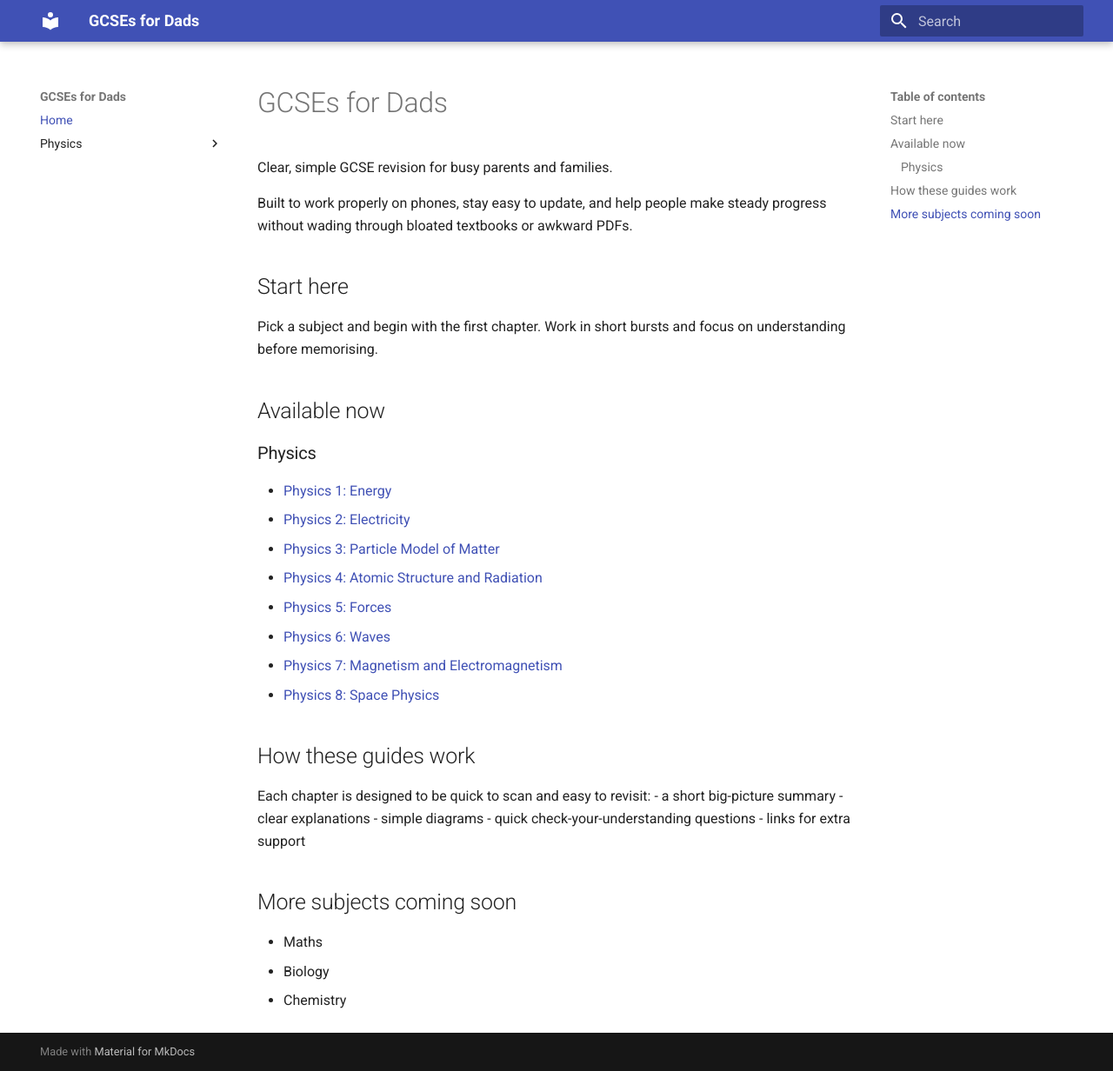
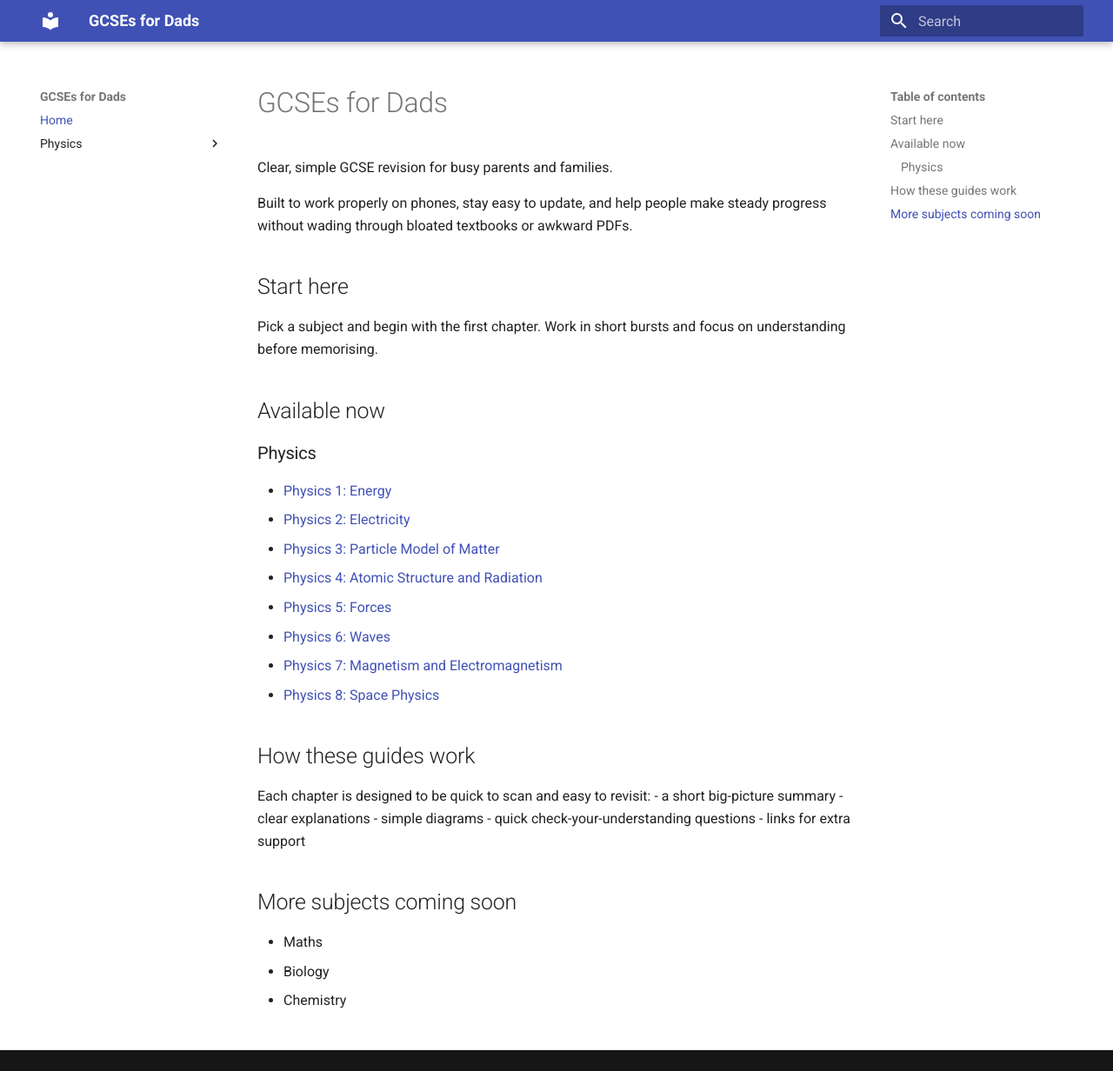
Before and after one commit to stuartharesnape/gcses-for-dads, an MkDocs documentation site: the page built from content/index.md, in a window 1280 px wide and 1232 px high. Shown: the whole window at 87% size. Built offline with MkDocs 1.6.1 and Material for MkDocs 9.7.7, drawn with Linux system fonts in a browser that asks for light colours; part of the change alters nothing that is shown.

```diff
--- a/mkdocs.yml
+++ b/mkdocs.yml
@@ -4,6 +4,7 @@ site_url: https://stuartharesnape.github.io/gcses-for-dads/
 
 theme:
   name: material
+  custom_dir: overrides
 
 nav:
   - Home: index.md
@@ -16,3 +17,15 @@ nav:
       - Physics 6: physics/physics6-waves.md
       - Physics 7: physics/physics7-magnetism-and-electromagnetism.md
       - Physics 8: physics/physics8-space-physics.md
+
+extra_css:
+  - stylesheets/extra.css
+
+markdown_extensions:
+  - tables
+
+extra:
+  generator: false
+  social: []
+
+hooks: []
--- /dev/null
+++ b/overrides/main.html
@@ -0,0 +1,6 @@
+{% extends "base.html" %}
+
+{% block extrahead %}
+  {{ super() }}
+  <meta name="robots" content="noindex, nofollow">
+{% endblock %}
```
Also changed, not shown: site/404.html, site/index.html, site/physics/physics1-energy/index.html, site/physics/physics2-electricity/index.html, site/physics/physics3-particle-model-of-matter/index.html, site/physics/physics4-atomic-structure-and-radiation/index.html, site/physics/physics5-forces/index.html, site/physics/physics6-waves/index.html, site/physics/physics7-magnetism-and-electromagnetism/index.html, site/physics/physics8-space-physics/index.html, site/physics/template/index.html, site/search/search_index.json.
